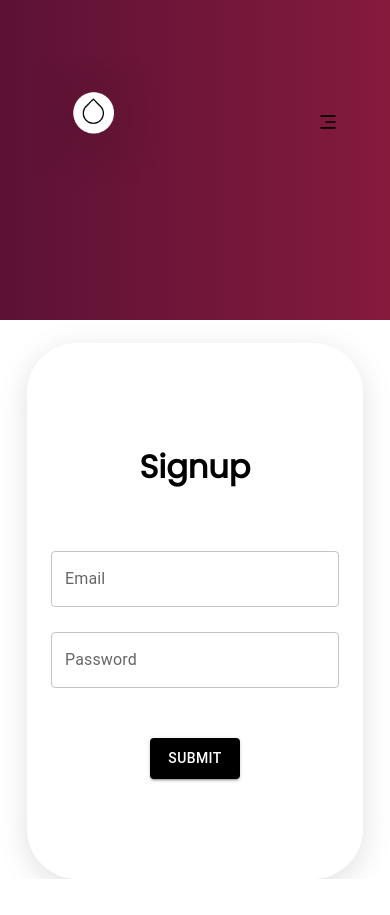
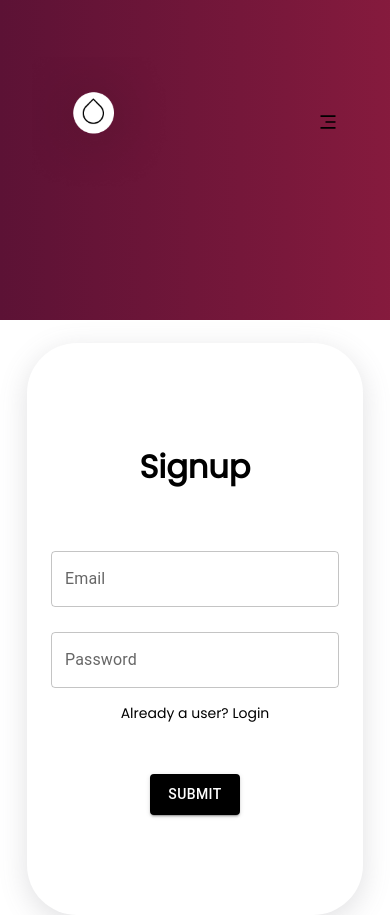
Before and after one commit to ryan-chalappuram/BloodApp, a React (Create React App) app: page /registernow in a window 390 px wide. Before the commit the page ends 879 px from the top, so only its background shows below. Built offline with nearby package versions, Linux system fonts and the light colour scheme.

Commit message:
added routes

```diff
--- a/src/App.js
+++ b/src/App.js
@@ -2,10 +2,7 @@ import "./App.css";
 import { useState } from "react";
 import { Route, Routes, useLocation } from "react-router-dom";
 import Header from "./Components/Header";
-import Body from "./Components/Body";
-import Mission from "./Components/Mission";
-import Tips from "./Components/Tips";
-import background from './Images/Hero-Gradient.png';
+import Home from "./Pages/Home";
 import Login from "./Pages/Login";
 import Signup from "./Pages/Signup";
 
@@ -22,29 +19,16 @@ function App() {
       >
         <Header  />
         <Routes>
-          <Route
-            path="/"
-            element={
-              <>
-                <Body setShowBackground={setShowBackground}/>
-                <div>
-                  <Mission />
-                </div>
-                <div>
-                  <Tips />
-                </div>
-              </>
-            }
-          />
-        </Routes>
-      </div>
 
-      <Routes>
-        <Route path="/login" element={<Login setShowBackground={setShowBackground}/>} />
+          <Route path="/" element={<Home setShowBackground={setShowBackground}/>} />
 
-         <Route path="/registernow" element={  <Signup setShowBackground={setShowBackground}/> } />
+          <Route path="/login" element={<Login setShowBackground={setShowBackground}/>} />
+
+          <Route path="/registernow" element={<Signup setShowBackground={setShowBackground}/> } />
+
         </Routes>
 
+    </div>
     </div>
   );
 }
--- a/src/Components/Body.js
+++ b/src/Components/Body.js
@@ -4,8 +4,8 @@ import './Body.css'
 import { Button } from '@mui/material'
 import { Link } from "react-router-dom"
 
-const Body = (props) => {
- props.setShowBackground(true);
+const Body = () => {
+//  props.setShowBackground(true);
   return (
 
 
--- /dev/null
+++ b/src/Pages/Home.js
@@ -0,0 +1,24 @@
+import React from 'react'
+
+import Header from "../Components/Header";
+import Body from "../Components/Body";
+import Mission from "../Components/Mission";
+import Tips from "../Components/Tips";
+
+const Home = (props) => {
+     props.setShowBackground(true);
+
+      return (
+    <div>
+        <Body />
+                <div>
+                  <Mission />
+                </div>
+                <div>
+                  <Tips />
+                </div>
+    </div>
+  )
+}
+
+export default Home
--- a/src/Pages/Signup.css
+++ b/src/Pages/Signup.css
@@ -27,6 +27,10 @@
     min-width: 18rem;
 }
 
+p {
+    padding-top: 20px;
+}
+
 @media screen and (max-width: 550px) {
     .sign_cont {
         margin-top: 100px;
@@ -37,4 +41,10 @@
         padding-top: 0;
 
     }
+
+    p {
+        min-width: 150px;
+        font-size: 14px;
+        padding-top: 15px;
+    }
 }
--- a/src/Pages/Signup.js
+++ b/src/Pages/Signup.js
@@ -2,6 +2,7 @@ import React from 'react'
 import TextField from '@mui/material/TextField';
 import { Button } from '@mui/material'
 import './Signup.css'
+import { Link } from 'react-router-dom';
 const Signup = (props) => {
     props.setShowBackground(false);
 
@@ -13,6 +14,8 @@ const Signup = (props) => {
       <br></br>
       <TextField id="outlined-basic" label="Password" variant="outlined" />
       </div>
+      <Link to="/login">
+      <p>Already a user? Login</p></Link>
       <div className='sign_button_cont'>
       <Button   sx={{color:'#ffffff' ,
                         backgroundColor: "#000000",
```
